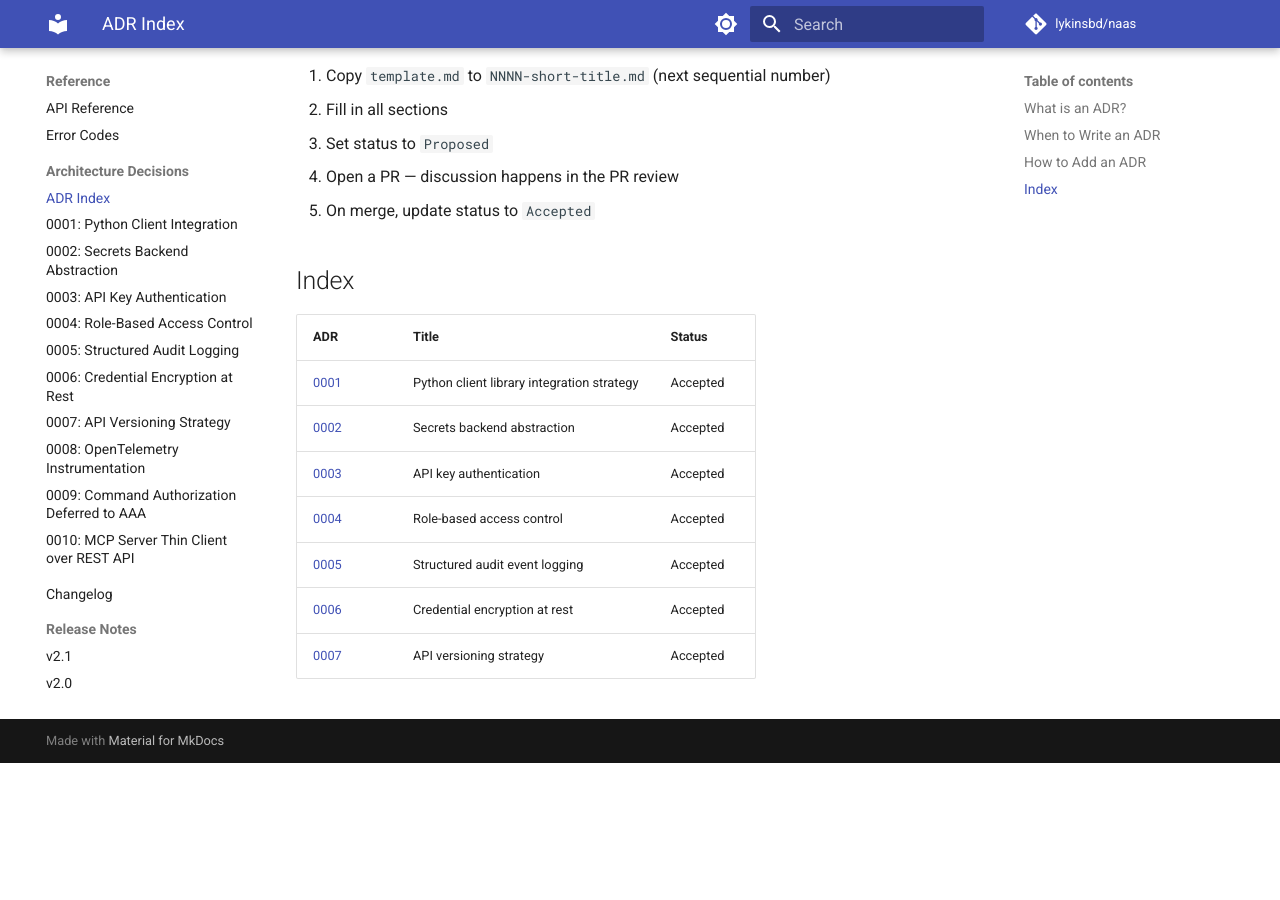
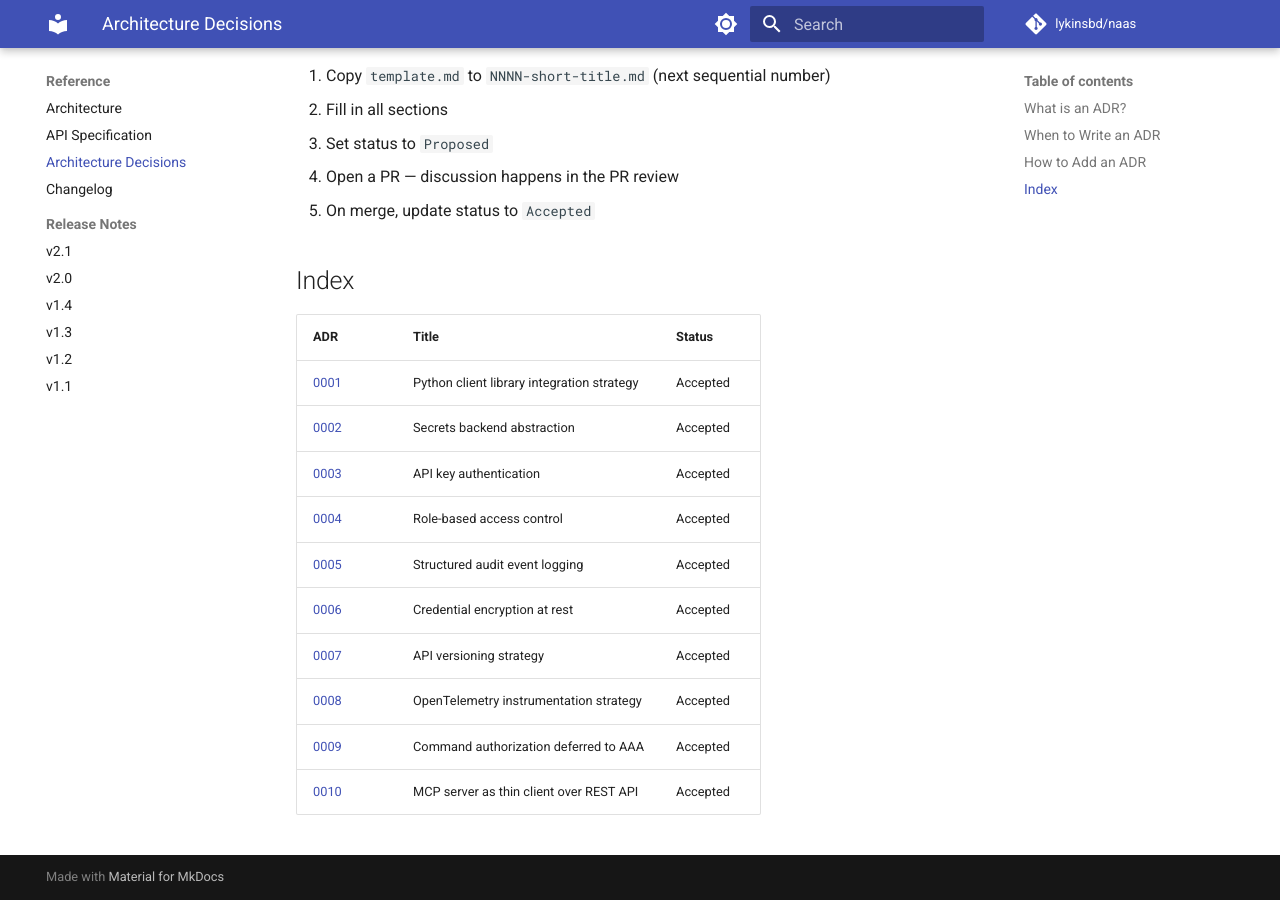
Before and after one commit to lykinsbd/naas, an MkDocs documentation site: the page built from docs/adr/README.md, in a window 1280 px wide and 900 px high, scrolled down 858 px. Built offline with MkDocs 1.6.1 and Material for MkDocs 9.7.7, drawn with Linux system fonts in a browser that asks for light colours; comment, search, counter and statistics services are not loaded; before the commit the page ends 1621 px from its top, so only the background shows below that.

Commit message:
docs: reorganize navigation structure
- Split "User Guide" into "Usage" (API consumers) and "Operations"
  (people running NAAS)
- Move Architecture from Getting Started to Reference (it's background
  material, not a getting-started step)
- Remove installation.md from nav (redundant pointer page; still
  reachable via links)
- Move Error Codes from Reference to Usage (API consumers need it)
- Collapse 10 individual ADR nav entries into single "Architecture
  Decisions" link to the index page
- Move Upgrading to Getting Started (one-time task for new adopters)
- Add missing ADRs 0008-0010 to the ADR index table

```diff
--- a/docs/adr/README.md
+++ b/docs/adr/README.md
@@ -40,3 +40,6 @@ Do **not** write an ADR for:
 | [0005](0005-structured-audit-event-logging.md) | Structured audit event logging | Accepted |
 | [0006](0006-credential-encryption-at-rest.md) | Credential encryption at rest | Accepted |
 | [0007](0007-api-versioning-strategy.md) | API versioning strategy | Accepted |
+| [0008](0008-opentelemetry-instrumentation-strategy.md) | OpenTelemetry instrumentation strategy | Accepted |
+| [0009](0009-command-authorization-deferred-to-aaa.md) | Command authorization deferred to AAA | Accepted |
+| [0010](0010-mcp-server-thin-client-over-rest-api.md) | MCP server as thin client over REST API | Accepted |
--- a/mkdocs.yml
+++ b/mkdocs.yml
@@ -62,19 +62,19 @@ nav:
   - Home: index.md
   - Getting Started:
       - Quick Start: quickstart.md
-      - Installation: installation.md
-      - Architecture: architecture.md
-  - User Guide:
-      - API Usage: api-usage.md
-      - Python Client: client.md
+      - Upgrading to v2.0: upgrading.md
+  - Usage:
+      - API: api-usage.md
+      - Python Client & CLI: client.md
       - MCP Server: mcp-server.md
       - Structured Output: structured-output.md
       - Context Routing: contexts.md
+      - Error Codes: error-codes.md
+  - Operations:
+      - Security: security.md
       - Observability: observability.md
       - Reliability: reliability.md
-      - Security: security.md
       - Troubleshooting: troubleshooting.md
-      - Upgrading to v2.0: upgrading.md
   - Deployment:
       - Overview: deployment/index.md
       - Kubernetes: kubernetes.md
@@ -85,20 +85,9 @@ nav:
       - Development Guide: development.md
       - Testing: testing.md
   - Reference:
-      - API Reference: api-reference.md
-      - Error Codes: error-codes.md
-      - Architecture Decisions:
-          - ADR Index: adr/README.md
-          - "0001: Python Client Integration": adr/0001-python-client-library-integration.md
-          - "0002: Secrets Backend Abstraction": adr/0002-secrets-backend-abstraction.md
-          - "0003: API Key Authentication": adr/0003-api-key-authentication.md
-          - "0004: Role-Based Access Control": adr/0004-role-based-access-control.md
-          - "0005: Structured Audit Logging": adr/0005-structured-audit-event-logging.md
-          - "0006: Credential Encryption at Rest": adr/0006-credential-encryption-at-rest.md
-          - "0007: API Versioning Strategy": adr/0007-api-versioning-strategy.md
-          - "0008: OpenTelemetry Instrumentation": adr/0008-opentelemetry-instrumentation-strategy.md
-          - "0009: Command Authorization Deferred to AAA": adr/0009-command-authorization-deferred-to-aaa.md
-          - "0010: MCP Server Thin Client over REST API": adr/0010-mcp-server-thin-client-over-rest-api.md
+      - Architecture: architecture.md
+      - API Specification: api-reference.md
+      - Architecture Decisions: adr/README.md
       - Changelog: changelog.md
       - Release Notes:
           - v2.1: release-notes/v2.1.md
```
Also changed, not shown: packages/naas/changes/+nav-restructure.doc.md (added, +1 -0 lines).
